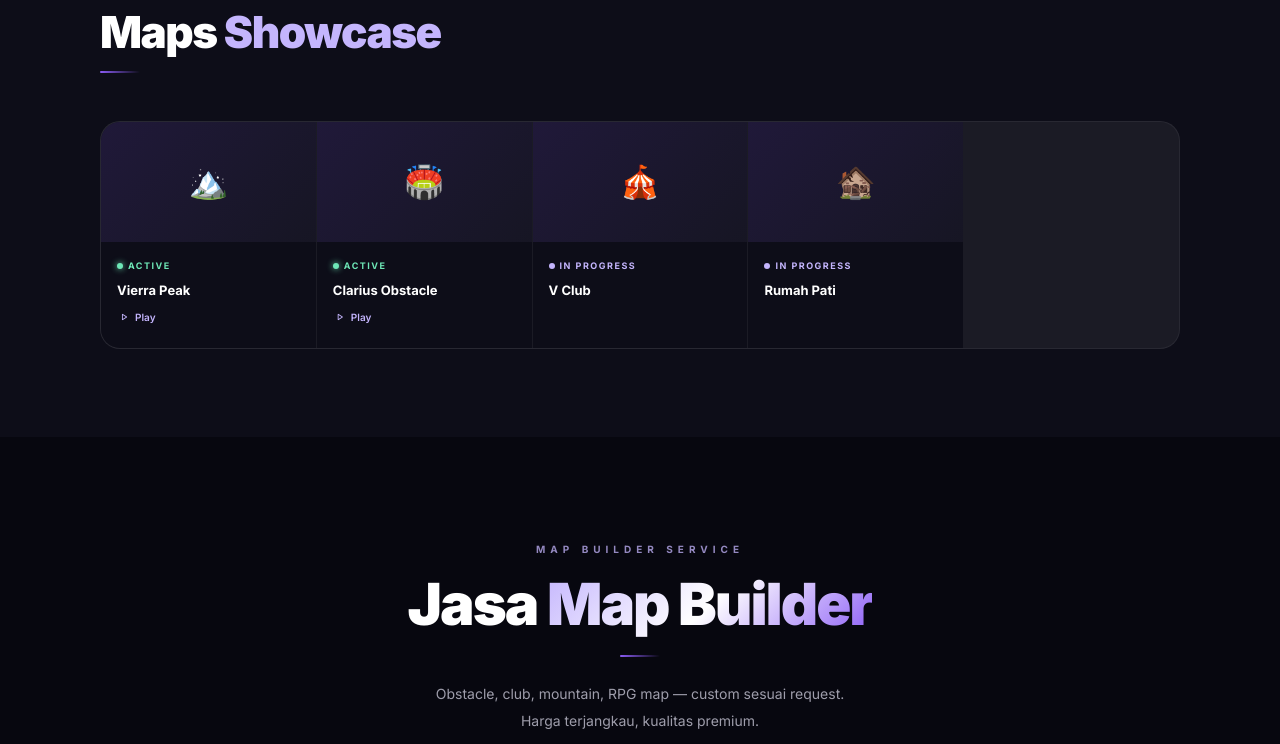
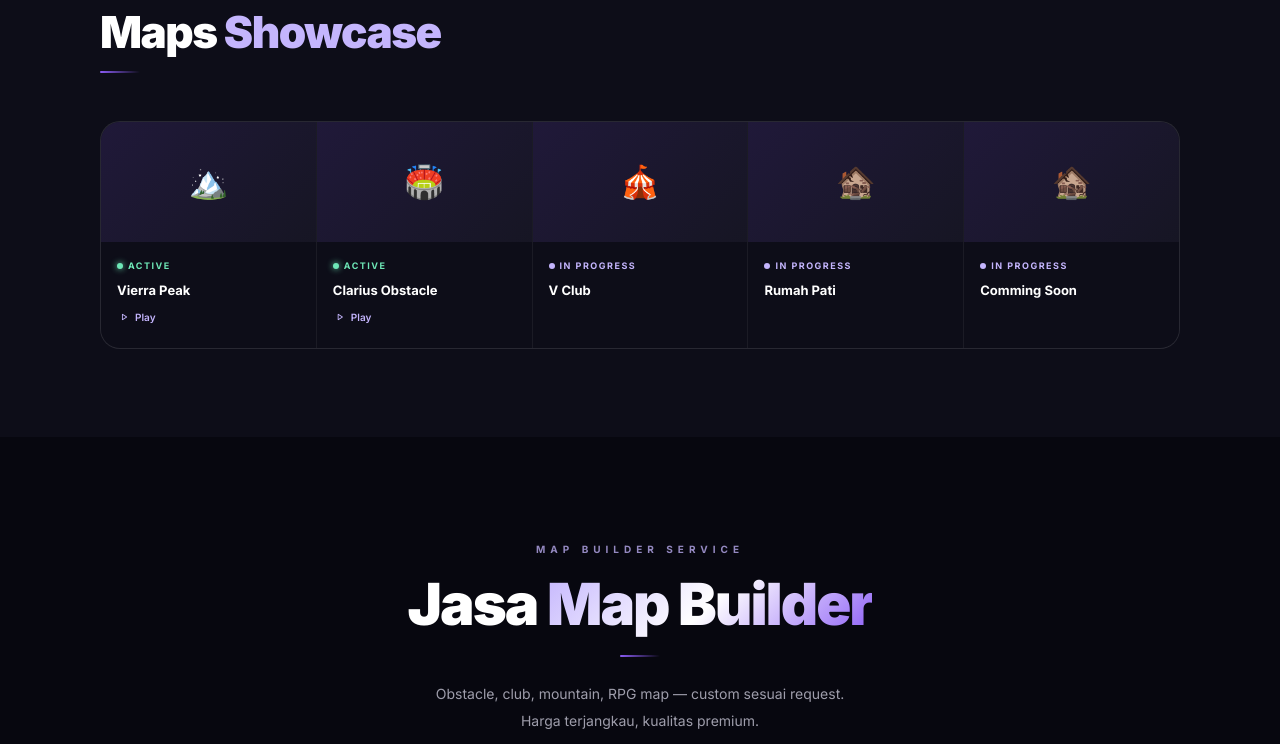
Before and after one commit to slyfaugts/Saltoria-Community, a plain HTML site: page index.html in a window 1280 px wide. Shown: the part 4113-4857 px from the top of the page. Drawn offline with nearby package versions, Linux system fonts and the light colour scheme; no server answers.

Commit message:
Update index.html

```diff
--- a/index.html
+++ b/index.html
@@ -990,6 +990,14 @@ body.light-mode nav.scrolled{background:rgba(245,244,255,0.92)}
           <div class="map-name">Rumah Pati</div>
         </div>
       </div>
+            <div class="map-card">
+        <img src="assets/maps/comming-soon.jpg" class="map-thumb" onerror="this.style.display='none';this.nextElementSibling&&(this.nextElementSibling.style.display='flex')" alt="Comming Soon">
+        <div class="map-thumb-ph" style="display:none">🏚️</div>
+        <div class="map-body">
+          <div class="map-status-row"><div class="status-dot progress"></div><span class="status-txt progress">IN PROGRESS</span></div>
+          <div class="map-name">Comming Soon</div>
+        </div>
+      </div>
     </div>
   </div>
 </section>
```
